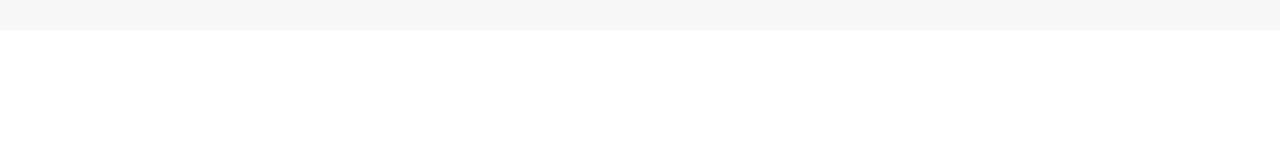
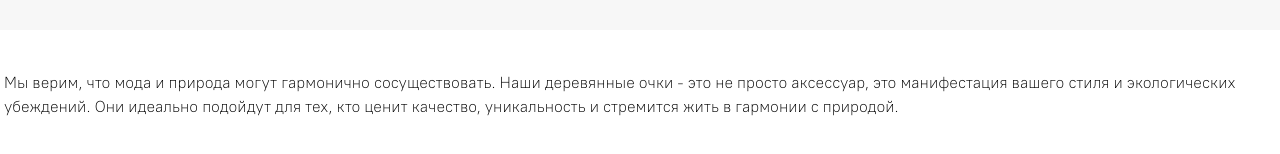
Before and after one commit to akobir9990/e-commerce, a React (Vite) app: page / in a window 1280 px wide. Shown: the part 2986-3140 px from the top of the page. Before the commit the page ends 3016 px from the top, so only its background shows below. Built offline with nearby package versions, Linux system fonts and the light colour scheme; a web font is replaced by a local one.

Commit message:
created: -msgComponents

```diff
--- /dev/null
+++ b/src/components/msg/Msg.jsx
@@ -0,0 +1,14 @@
+export default function Msg() {
+  return (
+    <div className="my-10 bg-[white]">
+      <div className="container">
+        <p className="text-[16px] font-[ptRootUI-300]">
+          Мы верим, что мода и природа могут гармонично сосуществовать. Наши
+          деревянные очки - это не просто аксессуар, это манифестация вашего
+          стиля и экологических убеждений. Они идеально подойдут для тех, кто
+          ценит качество, уникальность и стремится жить в гармонии с природой.
+        </p>
+      </div>
+    </div>
+  );
+}
--- a/src/pages/home/Home.jsx
+++ b/src/pages/home/Home.jsx
@@ -1,6 +1,7 @@
 import CardItem from "../../components/cardItem/CardItem";
 import Glasses from "../../components/glasses/Glasses";
 import Hero from "../../components/hero/Hero";
+import Msg from "../../components/msg/Msg";
 import OurAdvantages from "../../components/ourAdvantages/OurAdvantages";
 import OurGalery from "../../components/ourGalery/OurGalery";
 import Review from "../../components/review/Review";
@@ -14,6 +15,7 @@ export default function Home() {
       <Review />
       <OurGalery />
       <OurAdvantages />
+      <Msg />
     </div>
   );
 }
```
